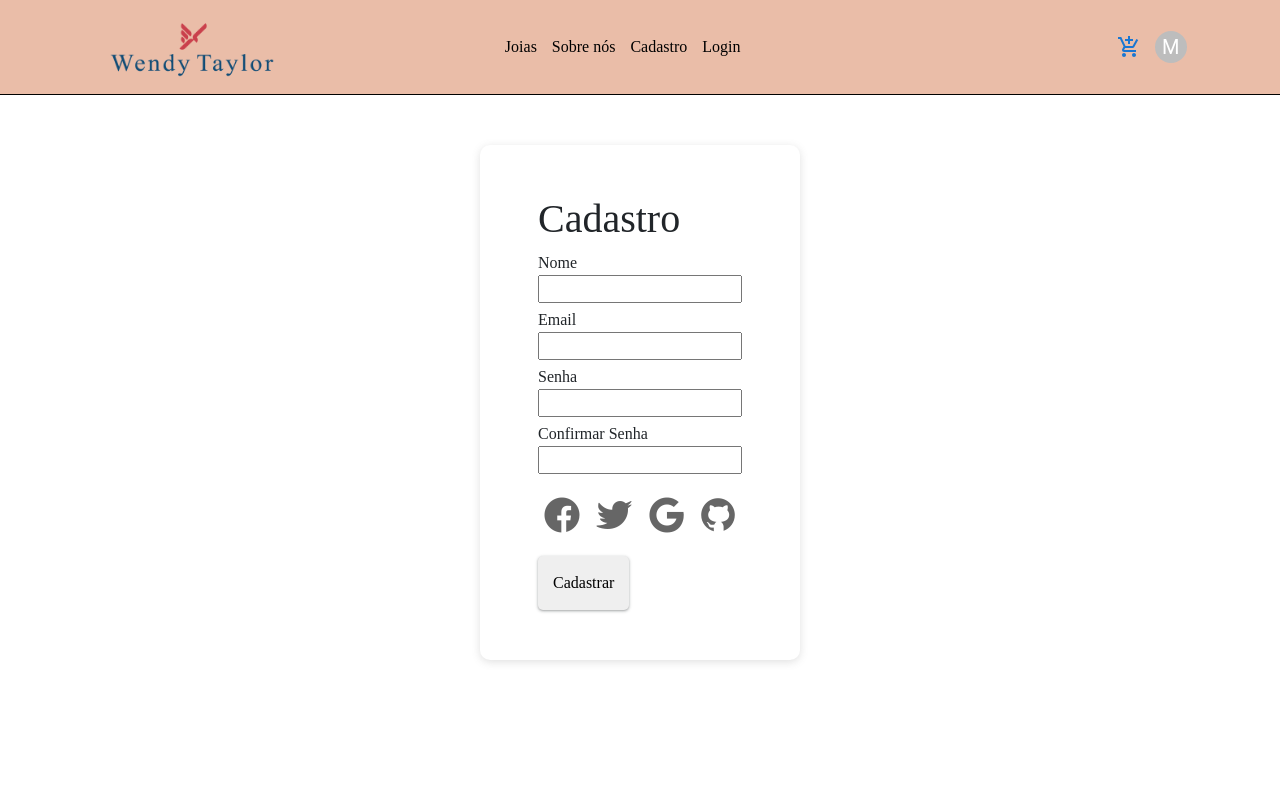
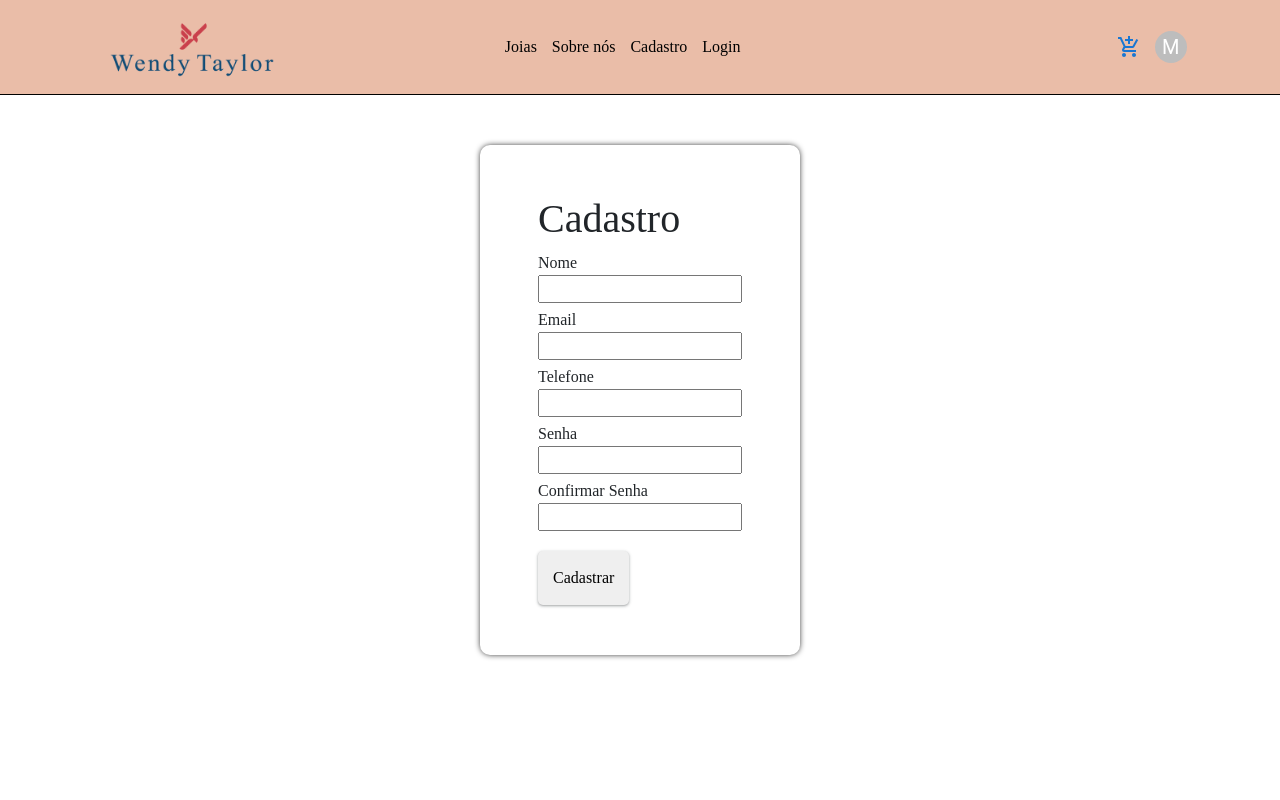
Before and after one commit to G-Ladeira/PI-React, a React (Create React App) app: page /cadastro in a window 1280 px wide. Shown: the top 800 px of the page. Built offline with nearby package versions, Linux system fonts and the light colour scheme.

Commit message:
adicionando telefone

```diff
--- a/src/components/cadastroUsuario/cadastro.sass
+++ b/src/components/cadastroUsuario/cadastro.sass
@@ -7,7 +7,7 @@
     position: relative
     top: 50px
     webkit-box-shadow: 0px 0px 6px -1px #000000
-    box-shadow: rgba(99, 99, 99, 0.2) 0px 2px 8px 0px
+    box-shadow: 0px 0px 6px -1px #000000
     border-radius: 10px
     width: 25%
     height: 100%
@@ -34,7 +34,7 @@
     border: none
     border-radius: 5px
     box-shadow: rgba(60, 64, 67, 0.3) 0px 1px 2px 0px, rgba(60, 64, 67, 0.15) 0px 1px 3px 1px
-
+    cursor: pointer
 
 .social
     display: flex
--- a/src/components/cadastroUsuario/index.jsx
+++ b/src/components/cadastroUsuario/index.jsx
@@ -42,6 +42,11 @@ const CadastroUsuario = () => {
           </div>
 
           <div className="cadastroInput">
+            <label>Telefone</label>
+            <input type="telefone" value={senha} onChange={(e) => setSenha(e.target.value)} />
+          </div>
+
+          <div className="cadastroInput">
             <label>Senha</label>
             <input type="password" value={senha} onChange={(e) => setSenha(e.target.value)} />
           </div>
@@ -49,12 +54,6 @@ const CadastroUsuario = () => {
           <div className="cadastroInput cadastroSesenha">
             <label>Confirmar Senha</label>
             <input type="password" value={confirmarSenha} onChange={(e) => setConfirmarSenha(e.target.value)} />
-          </div>
-          <div className="social">
-          <img id='img-icon' src={facebook} alt="face" />
-              <img id='img-icon' src={twitter} alt="face" />
-              <img id='img-icon' src={google} alt="face" />
-              <img id='img-icon' src={github} alt="face" />
           </div>
 
 
--- a/src/components/login/login.sass
+++ b/src/components/login/login.sass
@@ -11,7 +11,7 @@
     border-radius: 10px
     webkit-box-shadow: 0px 0px 6px -1px #000000
     box-shadow: 0px 0px 6px -1px #000000
-    background: #2e00fd
+
 
 
 
```
Also changed, not shown: src/components/login/LoginCad.jsx (+0 -13 lines).
